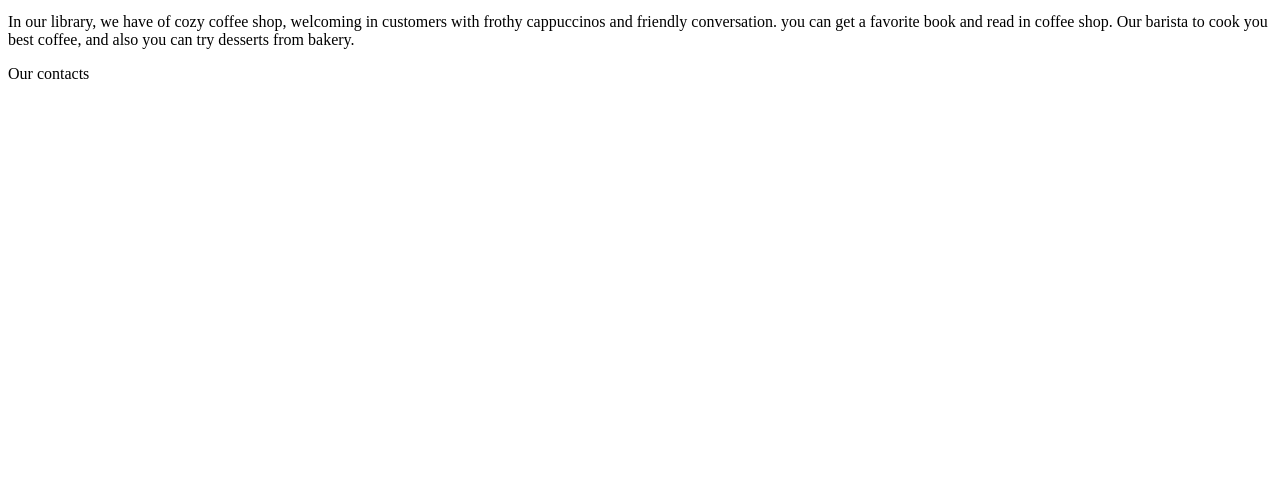
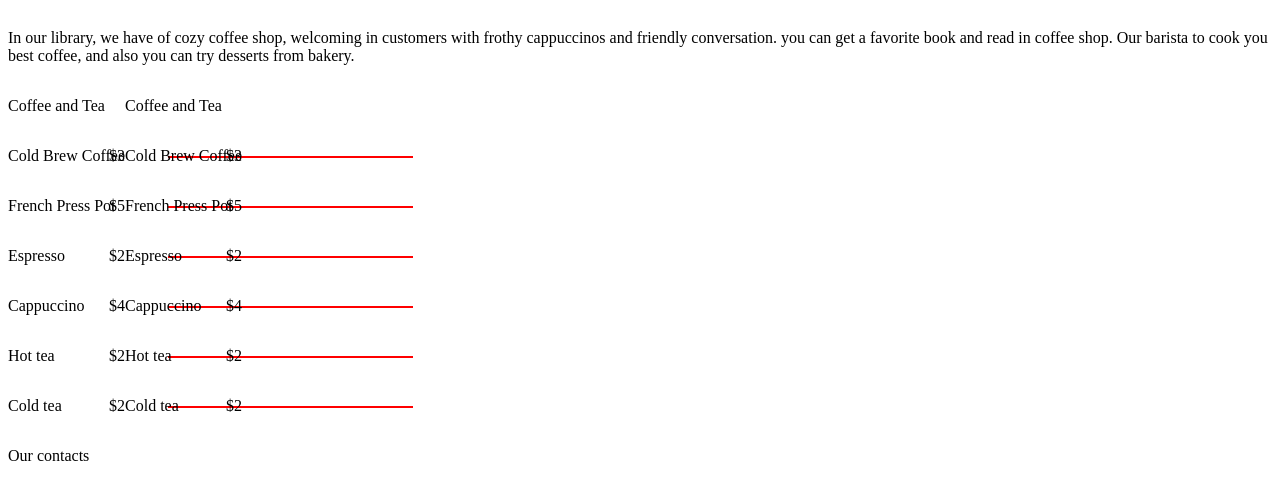
Before and after one commit to B1tRunner/StageZeroLibrary, a plain HTML site: page index.html in a window 1280 px wide. Shown: the part 2989-3470 px from the top of the page. Before the commit the page ends 3088 px from the top, so only its background shows below. Drawn offline with Linux system fonts and the light colour scheme.

Commit message:
feat: add basic coffee shop func

```diff
--- a/index.html
+++ b/index.html
@@ -163,7 +163,7 @@
          </section>
 
          <!-- coffee-shop -->
-        <section>
+        <section class="coffee-shop flex-box flex-column">
             <div>
                 <p>Coffee shop</p>
             </div>
@@ -174,12 +174,96 @@
                 Our barista to cook you best coffee, and also you can try desserts from bakery.
             </p>
 
-            <div>
+            <div class="coffee-shop-list-initial flex-box">
                 <div>
-
+                    <p>Coffee and Tea</p>
+                    <div class="coffee-shop-list flex-box">
+                        <p>
+                            Cold Brew Coffee
+                        </p>
+                        <!-- after -->
+                        <p>$3</p>
+                    </div>
+                    <div class="coffee-shop-list flex-box">
+                        <p>
+                            French Press Pot
+                        </p>
+                        <!-- after -->
+                        <p>$5</p>
+                    </div>
+                    <div class="coffee-shop-list flex-box">
+                        <p>
+                            Espresso
+                        </p>
+                        <!-- after -->
+                        <p>$2</p>
+                    </div>
+                    <div class="coffee-shop-list flex-box">
+                        <p>
+                            Cappuccino
+                        </p>
+                        <!-- after -->
+                        <p>$4</p>
+                    </div>
+                    <div class="coffee-shop-list flex-box">
+                        <p>
+                            Hot tea
+                        </p>
+                        <!-- after -->
+                        <p>$2</p>
+                    </div>
+                    <div class="coffee-shop-list flex-box">
+                        <p>
+                            Cold tea
+                        </p>
+                        <!-- after -->
+                        <p>$2</p>
+                    </div>
                 </div>
-                <div>
-
+                <div class="coffee-shop-list-dessert">
+                    <p>Coffee and Tea</p>
+                    <div class="coffee-shop-list flex-box">
+                        <p>
+                            Cold Brew Coffee
+                        </p>
+                        <!-- after -->
+                        <p>$3</p>
+                    </div>
+                    <div class="coffee-shop-list flex-box">
+                        <p>
+                            French Press Pot
+                        </p>
+                        <!-- after -->
+                        <p>$5</p>
+                    </div>
+                    <div class="coffee-shop-list flex-box">
+                        <p>
+                            Espresso
+                        </p>
+                        <!-- after -->
+                        <p>$2</p>
+                    </div>
+                    <div class="coffee-shop-list flex-box">
+                        <p>
+                            Cappuccino
+                        </p>
+                        <!-- after -->
+                        <p>$4</p>
+                    </div>
+                    <div class="coffee-shop-list flex-box">
+                        <p>
+                            Hot tea
+                        </p>
+                        <!-- after -->
+                        <p>$2</p>
+                    </div>
+                    <div class="coffee-shop-list flex-box">
+                        <p>
+                            Cold tea
+                        </p>
+                        <!-- after -->
+                        <p>$2</p>
+                    </div>
                 </div>
             </div>
         </section>
--- a/style.css
+++ b/style.css
@@ -113,6 +113,49 @@ nav a{
     height: 2rem;
 }
 
+
+
+/* .coffee-shop p:nth-child(2) {
+    align-self: center;
+    text-align: center;
+} */
+
+.coffee-shop-list {
+    position: relative;
+    max-width: 430px;
+}
+
+.coffee-shop-list p:nth-child(1) {
+    position: relative;
+}
+
+.coffee-shop-list p:nth-child(1)::after {
+    content:" ";
+    height: 2px;
+    width: 8rem;
+    background: red;
+    display: block;
+    position: absolute;
+    top: 50%;
+    left: 10rem;
+}
+
+.coffee-shop-list p:nth-child(2) {
+    position: absolute;
+    right: 0;
+}
+
+.coffee-shop-list-initial {
+    max-width: 1440px;
+}
+
+.coffee-shop-list-dessert {
+    justify-self: end;
+}
+
+
+
+
 /* .favorites div:nth-child(2) img {
     align-self: flex-end;
     justify-self: flex-end;
```
